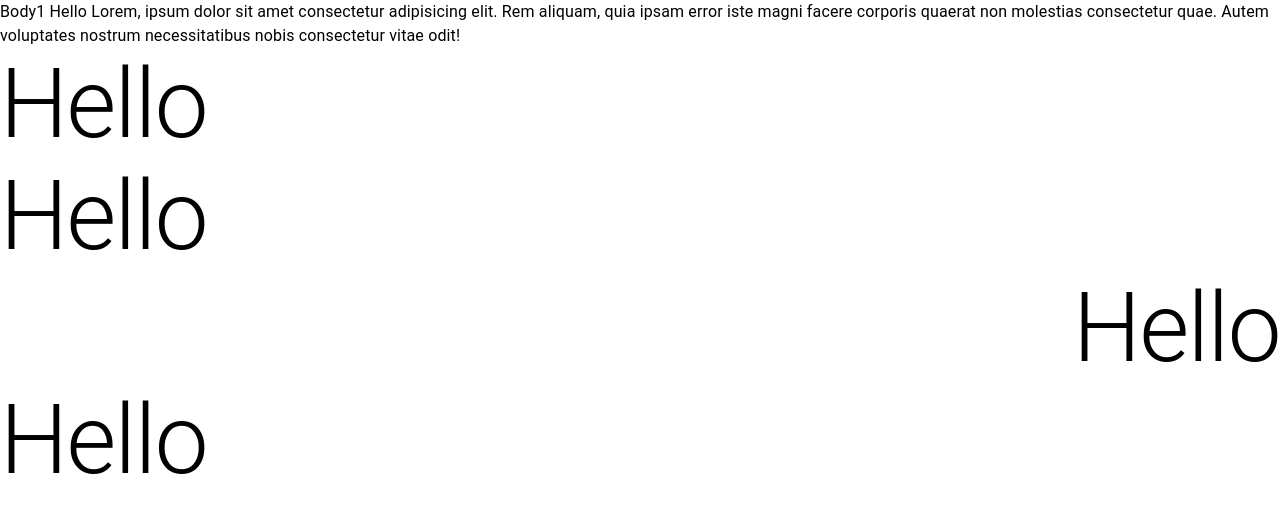
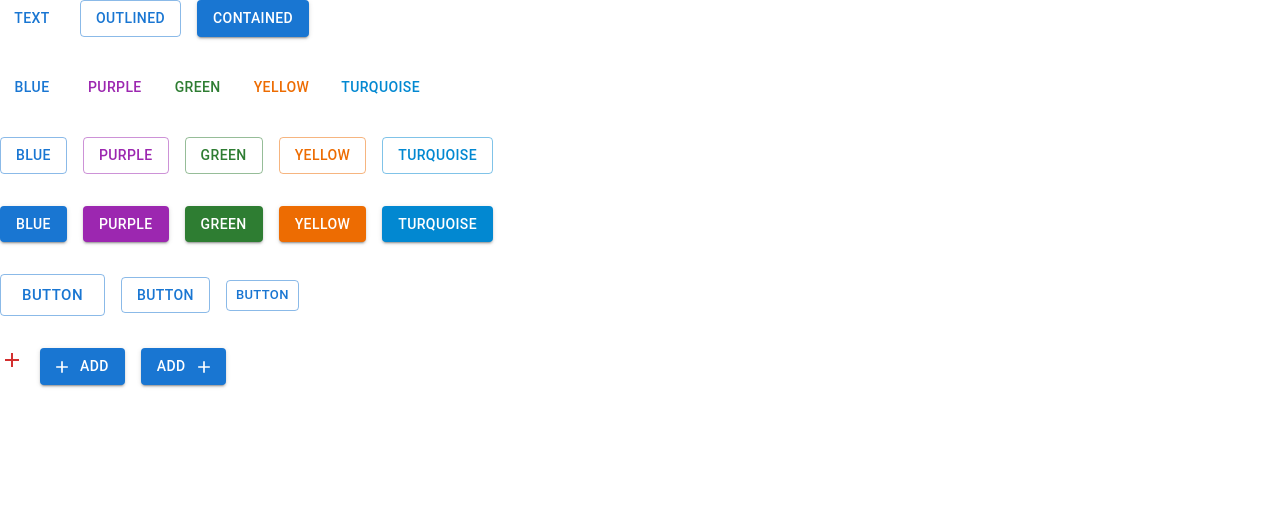
Before and after one commit to BatuhanKIRICI/React, a React (Create React App) app: page / in a window 1280 px wide. Shown: the top 512 px of the page. Built offline with nearby package versions, Linux system fonts and the light colour scheme.

Commit message:
"Buttons"

```diff
--- a/package.json
+++ b/package.json
@@ -5,6 +5,7 @@
   "dependencies": {
     "@emotion/react": "^11.11.1",
     "@emotion/styled": "^11.11.0",
+    "@mui/icons-material": "^5.14.19",
     "@mui/material": "^5.14.20",
     "@testing-library/jest-dom": "^5.17.0",
     "@testing-library/react": "^13.4.0",
--- a/src/App.tsx
+++ b/src/App.tsx
@@ -1,11 +1,13 @@
 import React from "react";
 import "./App.css";
-import { LessonTypography } from "./components/LessonTypography";
+// import { LessonTypography } from "./components/LessonTypography";
+import { LessonButton } from "./components/LessonButton";
 
 function App() {
   return (
     <div className="App">
-      <LessonTypography />
+      {/* <LessonTypography /> */}
+      <LessonButton />
     </div>
   );
 }
--- /dev/null
+++ b/src/components/LessonButton.tsx
@@ -0,0 +1,90 @@
+import React from "react";
+import { Button, Stack } from "@mui/material";
+import AddIcon from "@mui/icons-material/Add";
+
+export const LessonButton = () => {
+  return (
+    <Stack spacing={4}>
+      <Stack direction="row" spacing={2}>
+        <Button variant="text">Text</Button>
+        <Button variant="outlined">Outlined</Button>
+        <Button variant="contained">Contained</Button>
+      </Stack>
+      <Stack direction="row" spacing={2}>
+        <Button variant="text" color="primary">
+          Blue
+        </Button>
+        <Button variant="text" color="secondary">
+          Purple
+        </Button>
+        <Button variant="text" color="success">
+          Green
+        </Button>
+        <Button variant="text" color="warning">
+          Yellow
+        </Button>
+        <Button variant="text" color="info">
+          Turquoise
+        </Button>
+      </Stack>
+      <Stack direction="row" spacing={2}>
+        <Button variant="outlined" color="primary">
+          Blue
+        </Button>
+        <Button variant="outlined" color="secondary">
+          Purple
+        </Button>
+        <Button variant="outlined" color="success">
+          Green
+        </Button>
+        <Button variant="outlined" color="warning">
+          Yellow
+        </Button>
+        <Button variant="outlined" color="info">
+          Turquoise
+        </Button>
+      </Stack>
+      <Stack direction="row" spacing={2}>
+        <Button variant="contained" color="primary">
+          Blue
+        </Button>
+        <Button variant="contained" color="secondary">
+          Purple
+        </Button>
+        <Button variant="contained" color="success">
+          Green
+        </Button>
+        <Button variant="contained" color="warning">
+          Yellow
+        </Button>
+        <Button variant="contained" color="info">
+          Turquoise
+        </Button>
+      </Stack>
+      <Stack direction="row" spacing={2} display="block">
+        <Button variant="outlined" size="large">
+          Button
+        </Button>
+        <Button variant="outlined" size="medium">
+          Button
+        </Button>
+        <Button variant="outlined" size="small">
+          Button
+        </Button>
+      </Stack>
+      <Stack direction="row" spacing={2}>
+        <AddIcon color="error" />
+        <Button variant="contained" startIcon={<AddIcon />}>
+          Add
+        </Button>
+        <Button
+          variant="contained"
+          endIcon={<AddIcon />}
+          onClick={() => alert("Clicked!")}
+        >
+          Add
+        </Button>
+      </Stack>
+    </Stack>
+  );
+};
```
Also changed, not shown: 1 other file (tests, documents, lock files or other folders).
